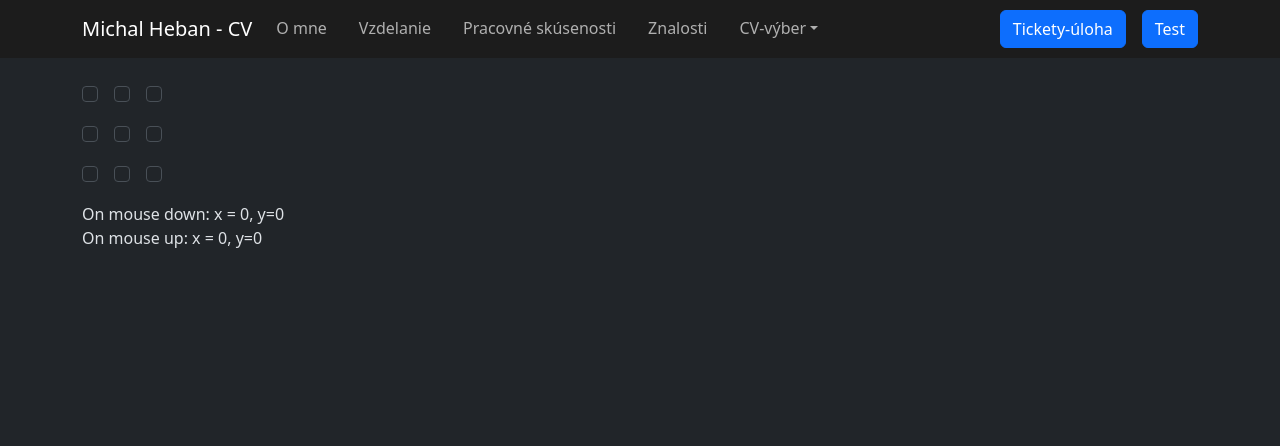
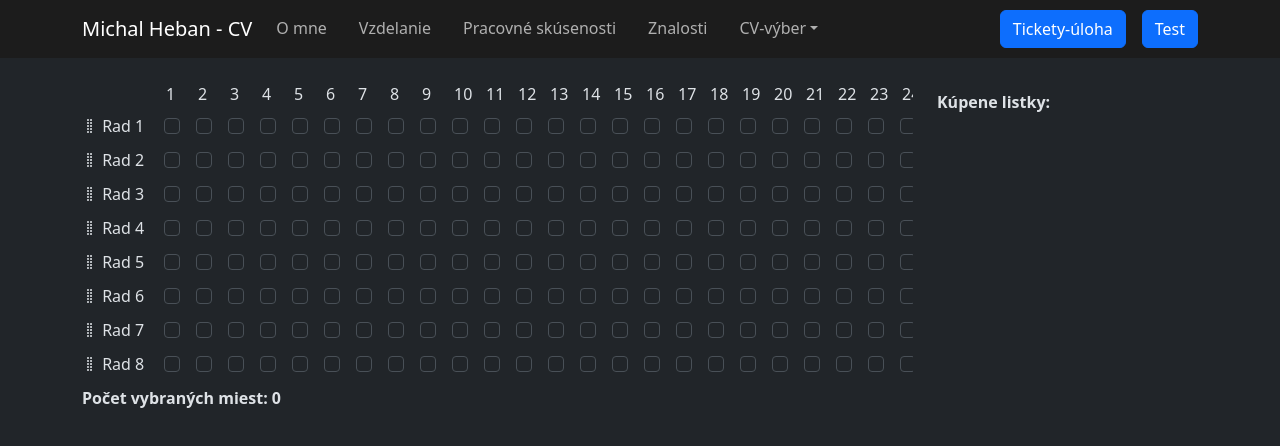
Before and after one commit to xheban/cv, a React (Create React App) app: page /#/cv/ticket in a window 1280 px wide. Before the commit this address led to /#/cv/test. Shown: the top 446 px of the page. Built offline with nearby package versions, Linux system fonts and the light colour scheme.

Commit message:
own selector

```diff
--- a/src/Components/Test/TestApp.jsx
+++ b/src/Components/Test/TestApp.jsx
@@ -1,127 +1,12 @@
-import {Container, Form, Row} from "react-bootstrap";
-import {useEffect, useRef, useState} from "react";
+import {Container, Row} from "react-bootstrap";
 import './TestApp.scss'
 const TestApp = () => {
-    const [mouseCoordinatesDown, setMouseCoordinatesDown] = useState({x:0, y:0});
-    const [mouseCoordinatesUp, setMouseCoordinatesUp] = useState({x:0, y:0});
-    const [elements, setElements] = useState([]);
-    const containerRef = useRef();
 
-    const checkIfSelected = (x,y) =>{
-        console.log(mouseCoordinatesDown.x);
-        let startX = mouseCoordinatesDown.x > x ? x : mouseCoordinatesDown.x;
-        let startY = mouseCoordinatesDown.y > y ? y : mouseCoordinatesDown.y;
-        let endX = mouseCoordinatesDown.x < x ? x : mouseCoordinatesDown.x;
-        let endY = mouseCoordinatesDown.y < y ? y : mouseCoordinatesDown.y;
-        console.log(startX,endX);
-        console.log(startY,endY);
-        elements.forEach((element) => {
-            if(element.offsetLeft >= startX && element.offsetTop >= startY && element.offsetLeft <= endX && element.offsetTop <= endY) {
-                element.checked = true;
-            }
-        });
-    }
-
-    useEffect(()=>{
-        let elements = [document.getElementById("inline-5"),document.getElementById("inline-1"), document.getElementById("inline-8")]
-        setElements(elements)
-        const mouseHandlerDown = (event) => {
-            setMouseCoordinatesDown({
-                x:event.clientX,
-                y:event.clientY
-            });
-        }
-        const mouseHandlerUp = (event) => {
-            setMouseCoordinatesUp({
-                x:event.clientX,
-                y:event.clientY
-            });
-            checkIfSelected(event.clientX,event.clientY,mouseCoordinatesDown)
-        }
-
-        window.addEventListener('mousedown', mouseHandlerDown);
-        window.addEventListener('mouseup', mouseHandlerUp);
-        return(()=>{
-            window.removeEventListener('mousedown', mouseHandlerDown);
-            window.removeEventListener('mouseup', mouseHandlerUp);
-        })
-    }, [mouseCoordinatesDown])
 
     return (
         <Container>
             <Row className="pt-4">
-                <div id="container" ref={containerRef} className="container">
-                    <Form>
-                        <div key={'inline'} className="mb-3">
-                            <Form.Check
-                                inline
-                                name="group1"
-                                type="checkbox"
-                                id={`inline-1`}
-                            />
-                            <Form.Check
-                                inline
-                                name="group1"
-                                type="checkbox"
-                                id={`inline-2`}
-                            />
-                            <Form.Check
-                                inline
-                                name="group1"
-                                type="checkbox"
-                                id={`inline-3`}
-                            />
-                        </div>
-                        <div key={'inline-main  '} className="mb-3">
-                            <Form.Check
-                                inline
-                                name="group1"
-                                type="checkbox"
-                                id={`inline-4`}
-                            />
-                            <Form.Check
-                                inline
-                                name="group1"
-                                type="checkbox"
-                                id={`inline-5`}
-                            />
-                            <Form.Check
-                                inline
-                                name="group1"
-                                type="checkbox"
-                                id={`inline-6`}
-                            />
-                        </div>
-                        <div key={'inline-main2  '} className="mb-3">
-                            <Form.Check
-                                inline
-                                name="group1"
-                                type="checkbox"
-                                id={`inline-7`}
-                            />
-                            <Form.Check
-                                inline
-                                name="group1"
-                                type="checkbox"
-                                id={`inline-8`}
-                            />
-                            <Form.Check
-                                inline
-                                name="group1"
-                                type="checkbox"
-                                id={`inline-9`}
-                            />
-                        </div>
-                    </Form>
-                </div>
-                <div>
-                </div>
-                <div>
-                    On mouse down: x = {mouseCoordinatesDown.x}, y={mouseCoordinatesDown.y}
-                </div>
-                <div>
-                    On mouse up: x = {mouseCoordinatesUp.x}, y={mouseCoordinatesUp.y}
-                </div>
+                <div> AHOJ</div>
             </Row>
         </Container>
     );
--- a/src/Components/TicketSystem/TicketSystem.jsx
+++ b/src/Components/TicketSystem/TicketSystem.jsx
@@ -1,27 +1,79 @@
 import {Col, Container, Form, Row} from "react-bootstrap";
-import React,{ useEffect, useState} from 'react'
+import React, {useCallback, useEffect, useState} from 'react'
 import './TicketSystem.scss'
 import {useSearchParams} from "react-router-dom";
 import {DragDropContext, Draggable, Droppable} from "react-beautiful-dnd";
 import $ from "jquery"
+import {queries} from "@testing-library/react";
 
 
 const TicketSystem = () => {
+    const [mouseCoordinatesDown, setMouseCoordinatesDown] = useState({x:0, y:0, scroll: 0});
+    console.log('rerender');
 
     //TODO drag select
     const [rowsOrder, setRowsOrder] = useState([]);
-    const [searchParams, setSearchParams] = useSearchParams();
-    const [rowsMax, setRowsMax] = useState(10);
-    const [seatsMax, setSeatsMax] = useState(20);
+    const [rowsMax, setRowsMax] = useState(8);
+    const [seatsMax, setSeatsMax] = useState(25);
     const [listOfSelectedSeats, setListOfSelectedSeats] = useState([]);
 
+    const checkIfSelected = useCallback((x,y,scroll) =>{
+        if(mouseCoordinatesDown.x !== x && mouseCoordinatesDown.y !== y){
+            let elements = [];
+            for(let i = 1; i <= rowsMax; i++){
+                for(let j = 1; j <= seatsMax; j++){
+                    elements.push(document.getElementById(i+'-'+j))
+                }
+            }
+            let startX = 0;
+            let endX = 0;
+
+            if(mouseCoordinatesDown.x > x){
+                startX = x + scroll;
+                endX = mouseCoordinatesDown.x + mouseCoordinatesDown.scroll;
+            }else{
+                startX = mouseCoordinatesDown.x + mouseCoordinatesDown.scroll;
+                endX = x + scroll;
+            }
+
+            let startY = mouseCoordinatesDown.y > y ? y : mouseCoordinatesDown.y;
+            let endY = mouseCoordinatesDown.y < y ? y : mouseCoordinatesDown.y;
+
+            elements.forEach((element) => {
+                if(element.offsetLeft+8 >= startX && element.offsetTop+8 >= startY && element.offsetLeft+8 <= endX && element.offsetTop+8 <= endY) {
+                    if(!element.checked){
+                        element.checked = true;
+                        let seat = element.id.split('-');
+                        setListOfSelectedSeats(prevState => [...prevState, {row: seat[0], seatNumber: seat[1]}]);
+                    }
+                }
+            });
+        }
+    },[listOfSelectedSeats, mouseCoordinatesDown, rowsMax, seatsMax])
+
+    const mouseHandlerDown =(event) => {
+        console.log("there");
+        setMouseCoordinatesDown({
+            x:event.clientX,
+            y:event.clientY,
+            scroll: $("#checkArea").get(0).scrollLeft
+        });
+    }
+
+    const mouseHandlerUp = useCallback ((event) => {
+        checkIfSelected(event.clientX, event.clientY, $("#checkArea").get(0).scrollLeft);
+    },[checkIfSelected])
+
+    useEffect(()=>{
+        window.addEventListener('mousedown', mouseHandlerDown);
+        window.addEventListener('mouseup', mouseHandlerUp);
+        return(()=>{
+            window.removeEventListener('mousedown', mouseHandlerDown);
+            window.removeEventListener('mouseup', mouseHandlerUp);
+        })
+    }, [mouseHandlerUp])
+
     useEffect( ()=>{
-        if((searchParams.get('rows'))){
-            setRowsMax(parseInt(searchParams.get('rows')));
-        }
-        if((searchParams.get('seats'))){
-            setSeatsMax(parseInt(searchParams.get('seats')));
-        }
         let rowsOrderList = [];
         for(let i = 1; i<= rowsMax; i++){
             rowsOrderList.push(
@@ -32,7 +84,7 @@ const TicketSystem = () => {
             )
         }
         setRowsOrder(rowsOrderList);
-    }, [rowsMax, searchParams])
+    }, [rowsMax])
 
     const onDragEnd = (result) => {
         if (!result.destination) return;
@@ -66,11 +118,11 @@ const TicketSystem = () => {
         for (let l = 0; l <= j; l++) {
             if(l===0){
                 numbers.push(
-                    <div className="d-inline-block" style={{width: '74px'}} key={`${0}-${0}`}></div>
+                    <div className="d-inline-block disable-text-selection" style={{width: '84px'}} key={`${0}-${0}`}></div>
                 )
             }else {
                 numbers.push(
-                    <div className="d-inline-block me-2"
+                    <div className="d-inline-block me-2 disable-text-selection"
                          style={{width: '24px'}}
                          key={`${0}-${l}`}
                     >
@@ -123,13 +175,13 @@ const TicketSystem = () => {
             let row = listOfSelectedSeats[i].row;
             let seatNumber = listOfSelectedSeats[i].seatNumber;
             boughtTicketsList.push(
-                <div key={`${row}-${seatNumber}`} className="mb-1">
+                <div key={`${row}-${seatNumber}`} className="mb-1 disable-text-selection">
                     Rad: {row}, Sedadlo: {seatNumber}
                     <div
                         className="d-inline link ps-2"
                         onClick={()=>handleDeleteSeat(row,seatNumber)}
                     >
-                        ( Zrušiť )
+                        <div className="text-nowrap d-inline-block">( Zrušiť )</div>
                     </div>
                 </div>
             )
@@ -140,7 +192,7 @@ const TicketSystem = () => {
     return (
         <Container>
             <Row className="pt-4">
-                <Col xs={9}>
+                <Col md={9} sm={12}>
                     <DragDropContext onDragEnd={onDragEnd}>
                         <Droppable droppableId="tasks">
                             {(provided) => (
@@ -156,7 +208,7 @@ const TicketSystem = () => {
                                                 index={index}
                                             >
                                                 {(provided,snapshot) => {
-                                                    let maxVisibleSeats = Math.ceil(($("#checkArea").width() -74) / 32);
+                                                    let maxVisibleSeats = Math.ceil(($("#checkArea").width() -84) / 32);
                                                     return (
                                                         <div
                                                             {...provided.draggableProps}
@@ -164,9 +216,8 @@ const TicketSystem = () => {
                                                         >
                                                             <div className="pb-2">
                                                                 <div
-                                                                    {...provided.dragHandleProps}
-                                                                    className="d-inline-block" style={{width: '64px'}}>
-                                                                    {row.name}
+                                                                    className="d-inline-block disable-text-selection" style={{width: '74px'}}>
+                                                                    <i className="bi-grip-vertical"  {...provided.dragHandleProps}> </i>{row.name}
                                                                 </div>
                                                                 {prepareSeatsInRow(row.id, seatsMax, snapshot, maxVisibleSeats)}
                                                             </div>
@@ -181,10 +232,10 @@ const TicketSystem = () => {
                             )}
                         </Droppable>
                     </DragDropContext>
-                    <div style={{fontWeight: 'bold'}}> Počet vybraných miest: {listOfSelectedSeats.length} </div>
+                    <div style={{fontWeight: 'bold'}} className="disable-text-selection"> Počet vybraných miest: {listOfSelectedSeats.length} </div>
                 </Col>
-                <Col xs={3}>
-                    <div style={{fontWeight: 'bold'}} id="test"> Kúpene listky: </div>
+                <Col md={3} sm={12} style={{height:  `${$("#checkArea").height()}px`}} className="pt-sm-2 boughtTicketsStyle">
+                    <div style={{fontWeight: 'bold'}} id="test" className="disable-text-selection"> Kúpene listky: </div>
                     {prepareBoughtTickets()}
                 </Col>
             </Row>
--- a/src/Components/TicketSystem/TicketSystem.scss
+++ b/src/Components/TicketSystem/TicketSystem.scss
@@ -10,6 +10,12 @@
 .formStyle{
     overflow-x: auto;
     white-space: nowrap;
+}
+
+@media (min-width: 768px) {
+    .boughtTicketsStyle {
+        overflow-y: auto;
+    }
 }
 
 .checkBoxPadding{
@@ -29,3 +35,19 @@
     color: black;
     font-weight: bold;
 }
+
+.disable-text-selection{
+    -moz-user-select:none; /* firefox */
+    -webkit-user-select: none; /* Safari */
+    -ms-user-select: none; /* IE*/
+    user-select: none; /* Standard syntax */
+}
+
+.rect {
+    position: absolute;
+    border: 2px solid rgba(199, 25, 9, 0.64);
+    -webkit-user-select: none;  /* Chrome, Safari, Opera */
+    -moz-user-select: none; /* Firefox all */
+    -ms-user-select: none; /* IE 10+ */
+    user-select: none;
+}
```
Also changed, not shown: src/Components/Test/TestApp.scss (+5 -0 lines).
